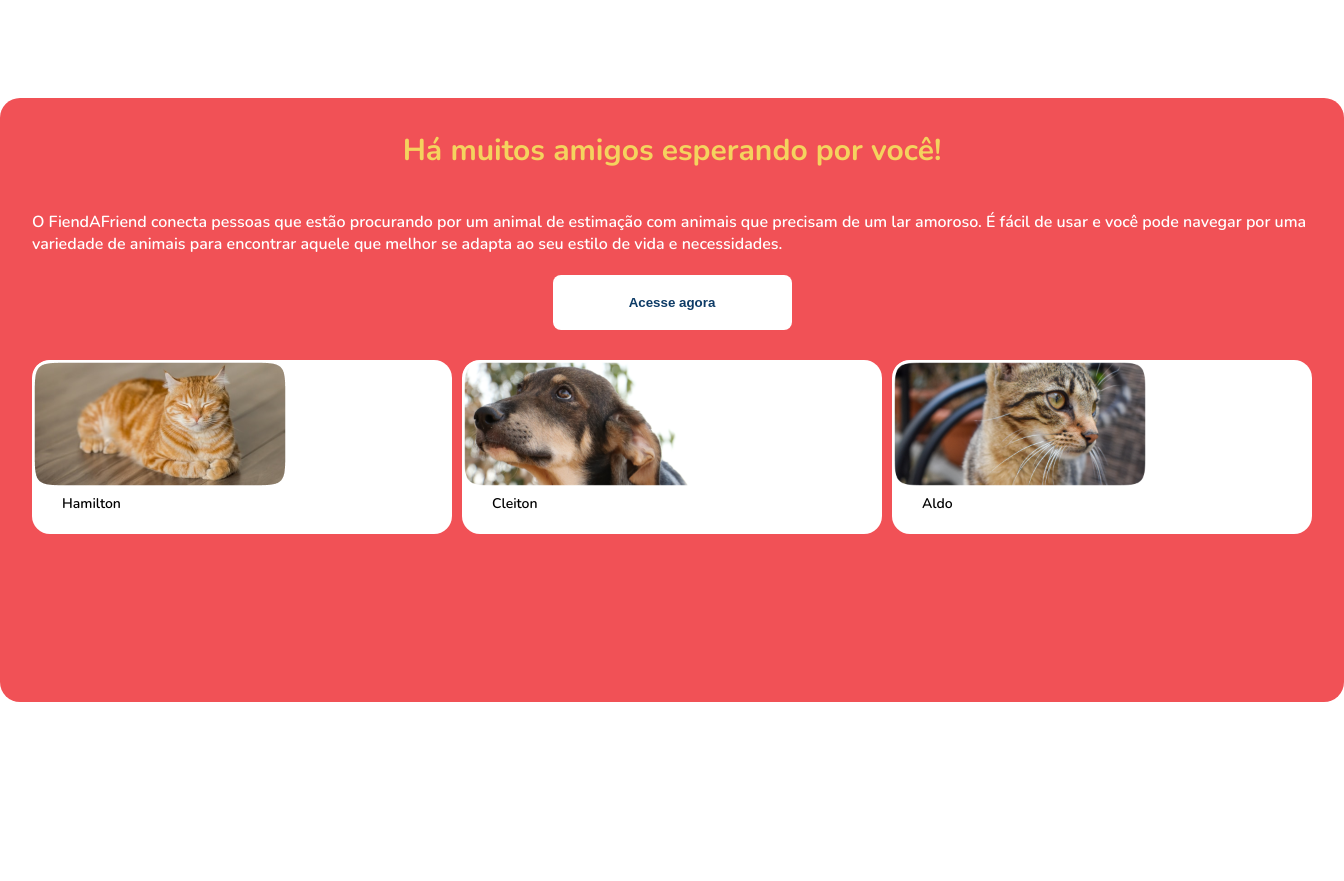
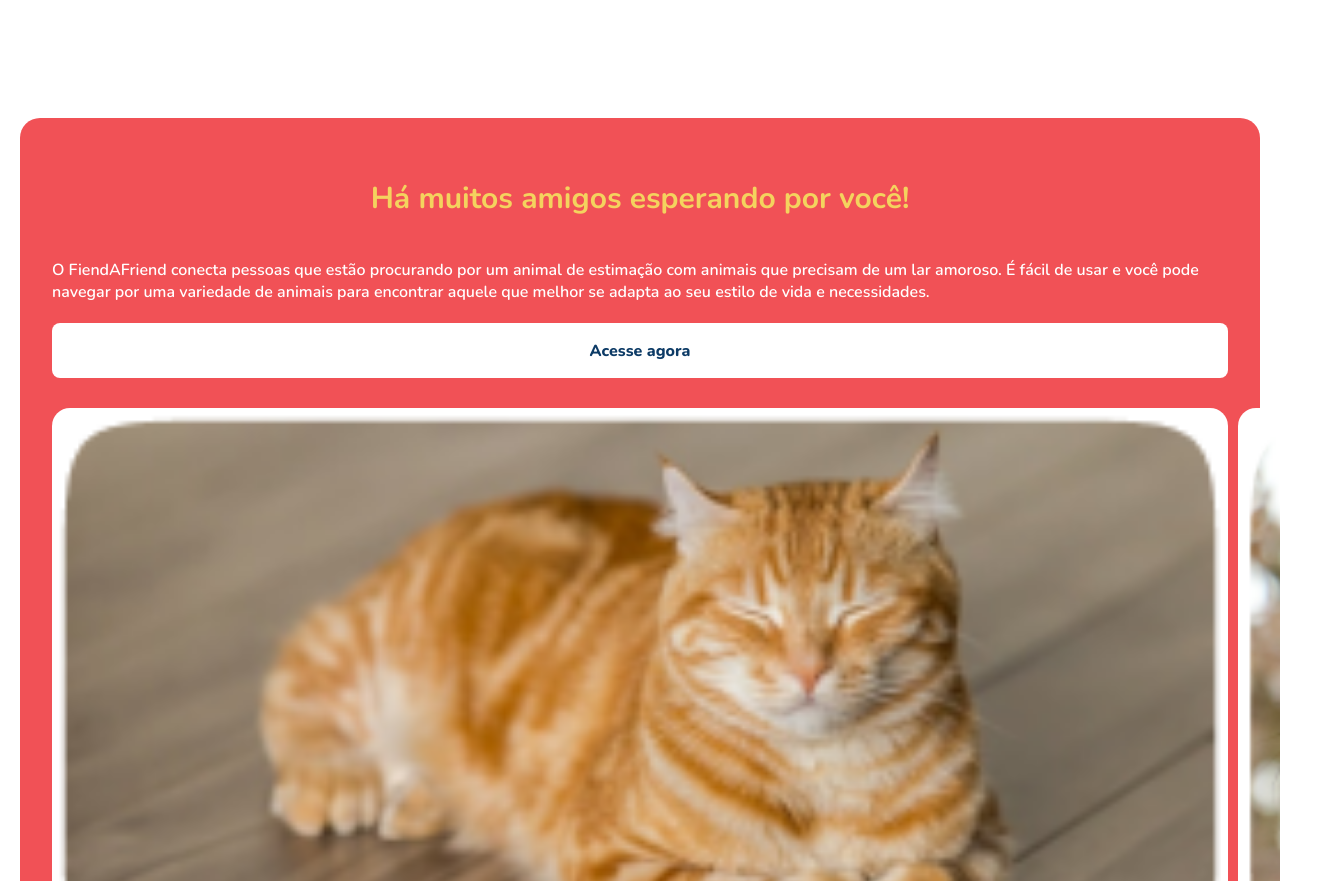
Before and after one commit to jpfagundes/FindAFriend, a plain HTML site: page index.html in a window 1280 px wide. Shown: the part 1919-2800 px from the top of the page, 1344 px wide, since content can reach past the window. Before the commit the page ends 2621 px from the top, so only its background shows below. Drawn offline with nearby package versions, Linux system fonts and the light colour scheme.

Commit message:
added carousel

```diff
--- a/style.css
+++ b/css/style.css
@@ -78,9 +78,8 @@ header {
   border-radius: 20px
 }
 
-button {
+a {
   background-color: #fff;
-  width: 239px;
   height: 55px;
   border-radius: 8px;
   display: flex;
@@ -93,8 +92,9 @@ button {
   border: none;
 }
 
-.square button {
-  transform: translateY(-150px)
+.square a {
+  transform: translateY(-150px);
+  width: 239px;
 }
 
 /* *************** SECTION BOX FRIENDS*************** */
@@ -166,14 +166,14 @@ p {
 /* *************** SECTION CAROUSEL BOX *************** */
 
 #carousel-box {
-  height: 540px;
-  width: 100%;
+  padding: 20px;
+  overflow: hidden;
+}
+
+.container-carousel {
+  padding: 60px 32px;
+  background: #F15156;
   border-radius: 20px;
-  background: #F15156;
-  margin: 0 auto;
-  padding: 32px;
-  overflow: hidden;
-
 }
 
 #carousel-box span {
@@ -191,8 +191,6 @@ p {
   gap: 10px;
 }
 
-
-
 h3 {
   font-size: 30px;
   font-weight:700;
@@ -202,27 +200,25 @@ h3 {
 
 }
 
-#carousel-box button {
+#carousel-box a {
   margin: 20px auto 30px auto;
 }
 
 .swiper-slide {
-  width: 256px;
-  height: 174px;
+  min-height: 174px;
   border-radius: 18px;
   background: #fff;
 }
 
 
 #carousel-box img {
-  width: 256px;
-  height: 128px;
+  width: inherit;
 }
 
-#carousel p {
+#carousel-box p {
   font-size: 16px;
   color: #0D3B66;
-  margin-top: 4px;
+  margin-top: 10px;
   text-align: center;
 
 }
--- a/index.html
+++ b/index.html
@@ -15,7 +15,7 @@
 
   <title>FindAFriend</title>
 
-  <link rel="stylesheet" href="style.css">
+  <link rel="stylesheet" href="/css/style.css">
 
 </head>
 <body>
@@ -41,7 +41,7 @@
       <div class="square"></div>
       <div class="square">
         <img src="./assets//images/dog.png" class="dog" alt="">
-        <button href="#">Acesse agora</button>
+        <a href="#">Acesse agora</a>
       </div>
       <div class="square"></div>
     </div>
@@ -79,34 +79,45 @@
   </section>
 
   <section id="carousel-box">
+
+    <div class="container-carousel">
+
+      <div class="texts">
         <h3>Há muitos amigos esperando por você!</h3>
         <span>O FiendAFriend conecta pessoas que estão procurando
           por um animal de estimação com animais que precisam de um
           lar amoroso. É fácil de usar e você pode navegar por uma variedade
           de animais para encontrar aquele que melhor se adapta ao seu estilo
           de vida e necessidades.</span>
+      </div>
 
-    <button>Acesse agora</button>
+      <a href="#">Acesse agora</a>
 
       <div class="swiper">
+
         <div class="swiper-wrapper">
+
           <div class="swiper-slide">
             <img src="./assets/images/hamilton.png" alt="">
             <p>Hamilton</p>
           </div>
+
           <div class="swiper-slide">
             <img src="./assets/images/cleiton.png" alt="">
             <p>Cleiton</p>
           </div>
+
           <div class="swiper-slide">
             <img src="./assets/images/aldo.png" alt="">
             <p>Aldo</p>
           </div>
+
         </div>
 
         <div class="swiper-button-prev"></div>
         <div class="swiper-button-next"></div>
 
+      </div>
     </div>
   </section>
 
```
Lines whose indentation alone changed are shown as unchanged.
